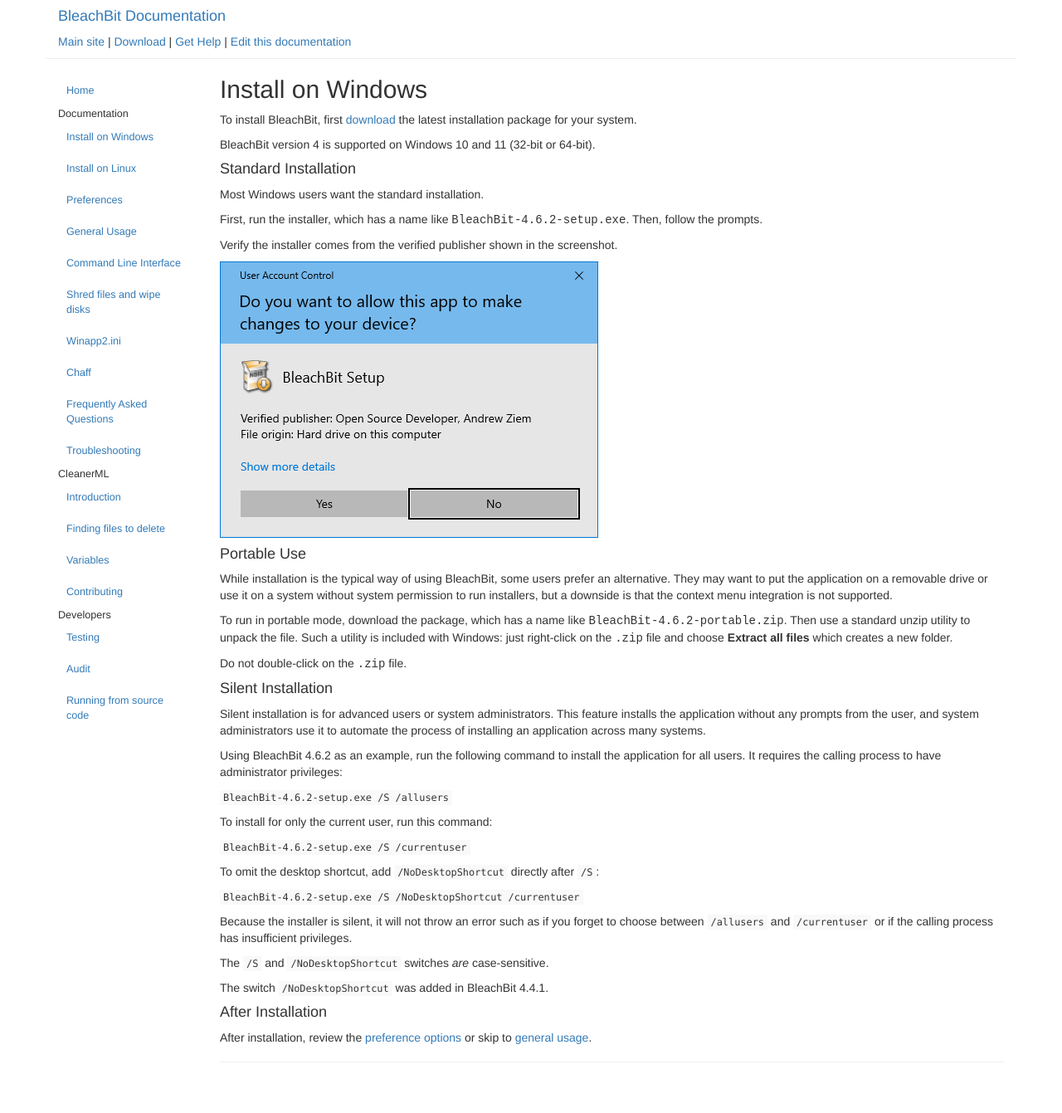
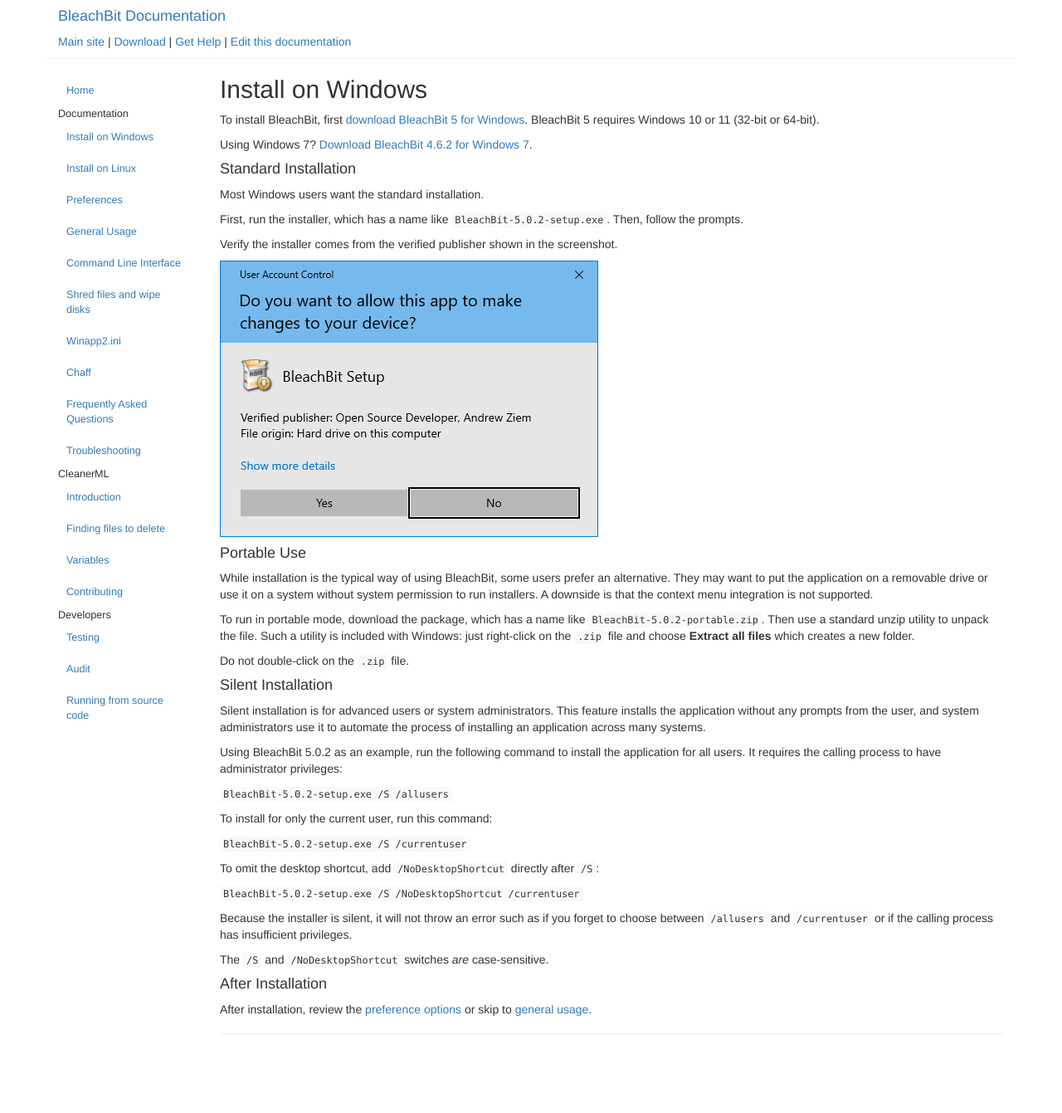
Before and after one commit to bleachbit/docs, a Jekyll site: the page built from _posts/2015-09-30-install-on-windows.md, in a window 1280 px wide. Shown: the whole page at 83% size. Built offline with Jekyll 4.4.1, drawn with Linux system fonts in a browser that asks for light colours; after the commit the page ends 1307 px from its top, so only the background shows below that.

Commit message:
Update Windows installation
- Update version numbers from 4.6.2 to 5.0.2
- Clarify BleachBit 5 requires Windows 10 or 11
- Add link for Windows 7 users
- Convert HTML tags to Markdown
- Improve line wrapping for readability
- Remove outdated note about /NoDesktopShortcut

```diff
--- a/_posts/2015-09-30-install-on-windows.md
+++ b/_posts/2015-09-30-install-on-windows.md
@@ -6,15 +6,15 @@
 order: 1
 ---
 
-To install BleachBit, first <a href="https://www.bleachbit.org/download">download</a> the latest installation package for your system.
+To install BleachBit, first [download BleachBit 5 for Windows](https://www.bleachbit.org/download). BleachBit 5 requires Windows 10 or 11 (32-bit or 64-bit).
 
-BleachBit version 4 is supported on Windows 10 and 11 (32-bit or 64-bit).
+Using Windows 7? [Download BleachBit 4.6.2 for Windows 7](https://www.bleachbit.org/bleachbit-windows-7).
 
 #### Standard Installation
 
 Most Windows users want the standard installation.
 
-First, run the installer, which has a name like <tt>BleachBit-4.6.2-setup.exe</tt>. Then, follow the prompts.
+First, run the installer, which has a name like `BleachBit-5.0.2-setup.exe`. Then, follow the prompts.
 
 Verify the installer comes from the verified publisher shown in the screenshot.
 
@@ -22,34 +22,43 @@
 
 #### Portable Use
 
-While installation is the typical way of using BleachBit, some users prefer an alternative. They may want to put the application on a removable drive or use it on a system without system permission to run installers, but a downside is that the context menu integration is not supported.
+While installation is the typical way of using BleachBit, some users prefer an alternative. They may
+want to put the application on a removable drive or use it on a system without system permission to
+run installers. A downside is that the context menu integration is not supported.
 
-To run in portable mode, download the package, which has a name like <tt>BleachBit-4.6.2-portable.zip</tt>. Then use a standard unzip utility to unpack the file. Such a utility is included with Windows: just right-click on the <tt>.zip</tt> file and choose **Extract all files** which creates a new folder.
+To run in portable mode, download the package, which has a name like `BleachBit-5.0.2-portable.zip`.
+Then use a standard unzip utility to unpack the file. Such a utility is included with Windows: just
+right-click on the `.zip` file and choose **Extract all files** which creates a new folder.
 
-Do not double-click on the <tt>.zip</tt> file.
+Do not double-click on the `.zip` file.
 
 #### Silent Installation
 
-Silent installation is for advanced users or system administrators. This feature installs the application without any prompts from the user, and system administrators use it to automate the process of installing an application across many systems.
+Silent installation is for advanced users or system administrators. This feature installs the
+application without any prompts from the user, and system administrators use it to automate the
+process of installing an application across many systems.
 
-Using BleachBit 4.6.2 as an example, run the following command to install the application for all users. It requires the calling process to have administrator privileges:
+Using BleachBit 5.0.2 as an example, run the following command to install the application for all
+users. It requires the calling process to have administrator privileges:
 
-`BleachBit-4.6.2-setup.exe /S /allusers`
+`BleachBit-5.0.2-setup.exe /S /allusers`
 
 To install for only the current user, run this command:
 
-`BleachBit-4.6.2-setup.exe /S /currentuser`
+`BleachBit-5.0.2-setup.exe /S /currentuser`
 
 To omit the desktop shortcut, add `/NoDesktopShortcut` directly after `/S`:
 
-`BleachBit-4.6.2-setup.exe /S /NoDesktopShortcut /currentuser`
+`BleachBit-5.0.2-setup.exe /S /NoDesktopShortcut /currentuser`
 
-Because the installer is silent, it will not throw an error such as if you forget to choose between `/allusers` and `/currentuser` or if the calling process has insufficient privileges.
+Because the installer is silent, it will not throw an error such as if you forget
+to choose between `/allusers` and `/currentuser` or if the calling process has
+insufficient privileges.
 
 The `/S` and `/NoDesktopShortcut` switches _are_ case-sensitive.
 
-The switch `/NoDesktopShortcut` was added in BleachBit 4.4.1.
 
 #### After Installation
 
-After installation, review the [preference options](/doc/preferences.html) or skip to [general usage](/doc/general-usage.html).
+After installation, review the [preference options](/doc/preferences.html) or skip
+to [general usage](/doc/general-usage.html).
```
